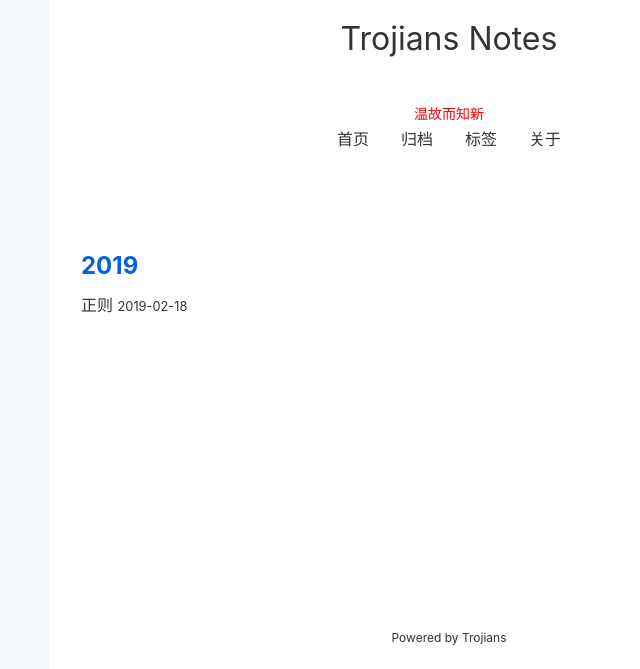
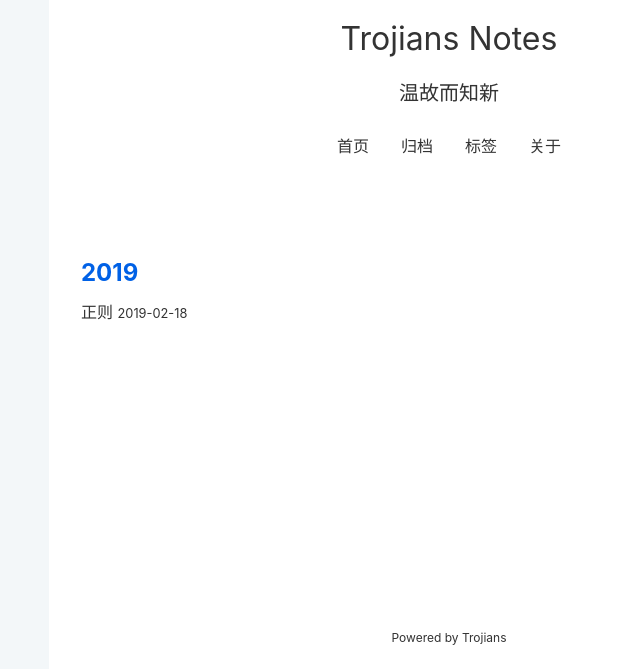
Before and after one commit to AnonymousCyberWarrior/Trojians.github.io, a plain HTML site: page archives/index.html in a window 1280 px wide. Shown: the part 131-800 px from the top of the page, without its empty margins (191-831 px from the left). Drawn offline with nearby package versions, Linux system fonts and the light colour scheme.

Commit message:
update from hve: 2019-02-19 09:32:07

```diff
--- a/archives/index.html
+++ b/archives/index.html
@@ -23,7 +23,7 @@
     Trojians Notes
   </h1>
   <p class="site-description">
-    <p style="color:red;">温故而知新</p>
+    温故而知新
   </p>
   <div class="menu-container">
 
```
Also changed, not shown: index.html (+1 -1 lines), post/about/index.html (+1 -1 lines), post/zhengze/index.html (+1 -1 lines), tags/index.html (+1 -1 lines).
